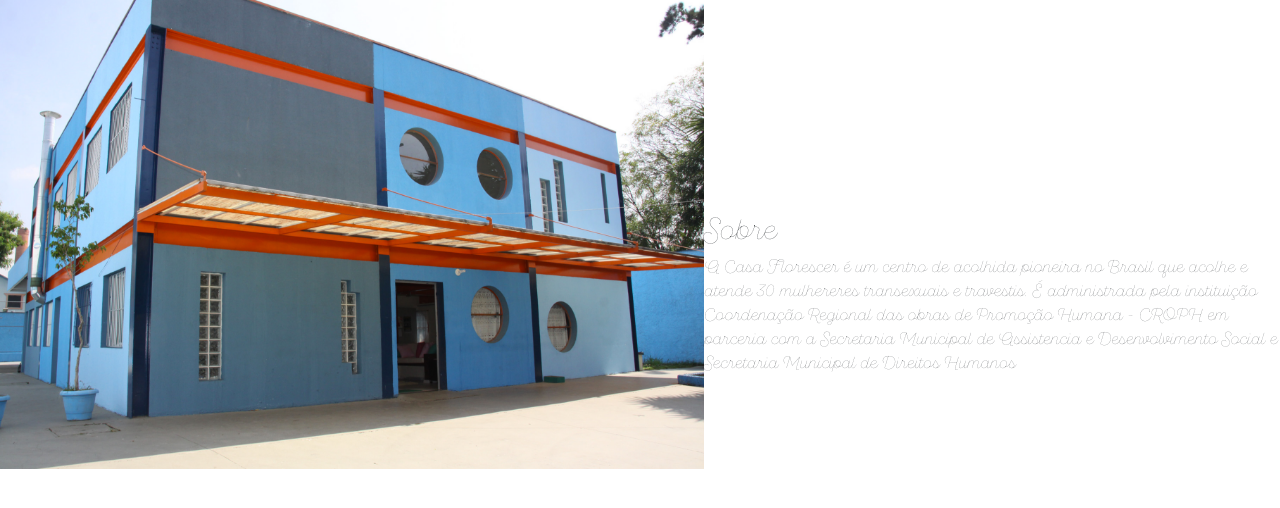
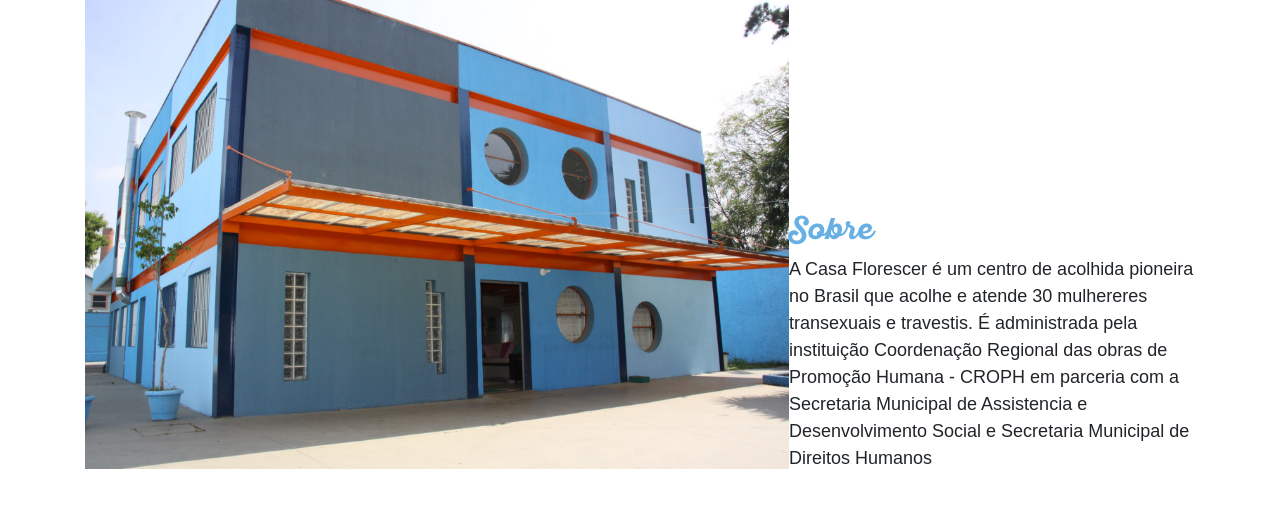
Before and after one commit to marcela093/projeto-florescer, a website: page index.html in a window 1280 px wide. Drawn offline with nearby package versions, Linux system fonts and the light colour scheme.

Commit message:
faltando responsividade

```diff
--- a/index.html
+++ b/index.html
@@ -18,15 +18,15 @@
         <!-- Rosana -->
     </header>
 
-    <article class="article">
-        <div class="article__img">
+    <article class="container   article">
+        <div class="img-responsive img-rounded article__img">
             <img src="./assets/day/casaflorescer_entrada.png" alt="">
 
         </div>
 
-        <div class="article__texto">
+        <div class="article__conteudo">
             <h3>Sobre</h3>
-            <p>
+            <p class="rounded float-left article__texto">
                 A Casa Florescer é um centro de acolhida pioneira no Brasil que acolhe e atende 30 mulhereres transexuais e travestis. É administrada pela instituição Coordenação Regional das obras de Promoção Humana - CROPH em parceria com a Secretaria Municipal de Assistencia e Desenvolvimento Social e Secretaria Municipal de Direitos Humanos
             </p>
 
@@ -57,6 +57,12 @@
         <!-- Romenia -->
     </footer>
 
+    <script src="https://code.jquery.com/jquery-3.3.1.slim.min.js" integrity="sha384-q8i/X+965DzO0rT7abK41JStQIAqVgRVzpbzo5smXKp4YfRvH+8abtTE1Pi6jizo" crossorigin="anonymous"> </script>
+
+     <script src="https://cdnjs.cloudflare.com/ajax/libs/popper.js/1.14.7/umd/popper.min.js" integrity="sha384-UO2eT0CpHqdSJQ6hJty5KVphtPhzWj9WO1clHTMGa3JDZwrnQq4sF86dIHNDz0W1" crossorigin="anonymous"></script>
+
+     <script src="https://stackpath.bootstrapcdn.com/bootstrap/4.3.1/js/bootstrap.min.js" integrity="sha384-JjSmVgyd0p3pXB1rRibZUAYoIIy6OrQ6VrjIEaFf/nJGzIxFDsf4x0xIM+B07jRM" crossorigin="anonymous"></script>
+
     <script src="https://ajax.googleapis.com/ajax/libs/jquery/3.4.1/jquery.min.js"></script>
 </body>
 </html>
--- a/style/scss/_article.scss
+++ b/style/scss/_article.scss
@@ -5,5 +5,19 @@
 }
 
 .article__texto{
-    font-family: "SantElia";
+    font-family: Arial, Helvetica, sans-serif;
+    font-size: 18px;
+
 }
+
+
+h3{
+    color:  hsl(205, 69%, 65%);
+    font-family: "SantEliaBold";
+    font-size: 30px;
+}
+
+.article__img{
+
+
+}
--- a/style/scss/_body.scss
+++ b/style/scss/_body.scss
@@ -6,19 +6,20 @@
 }
 
 
-
+//acho que é do rodape, bem clarinho//
 @font-face{
     font-family: "SantEliaLine";
     src: url("../assets/fonts/SantEliaRoughLineThr.otf")
 }
 
 
+//dos h3( azuis )
 @font-face{
     font-family: "SantEliaBold";
     src: url("../assets/fonts/SantEliaScriptBoldDEMO.otf")
 }
 
-
+//bem clarinha//
 @font-face{
     font-family: "SantEliaRoughLine";
     src: url("../assets/fonts/SantEliaRoughLine.otf")
```
Also changed, not shown: style/style.css, 1 other file.
